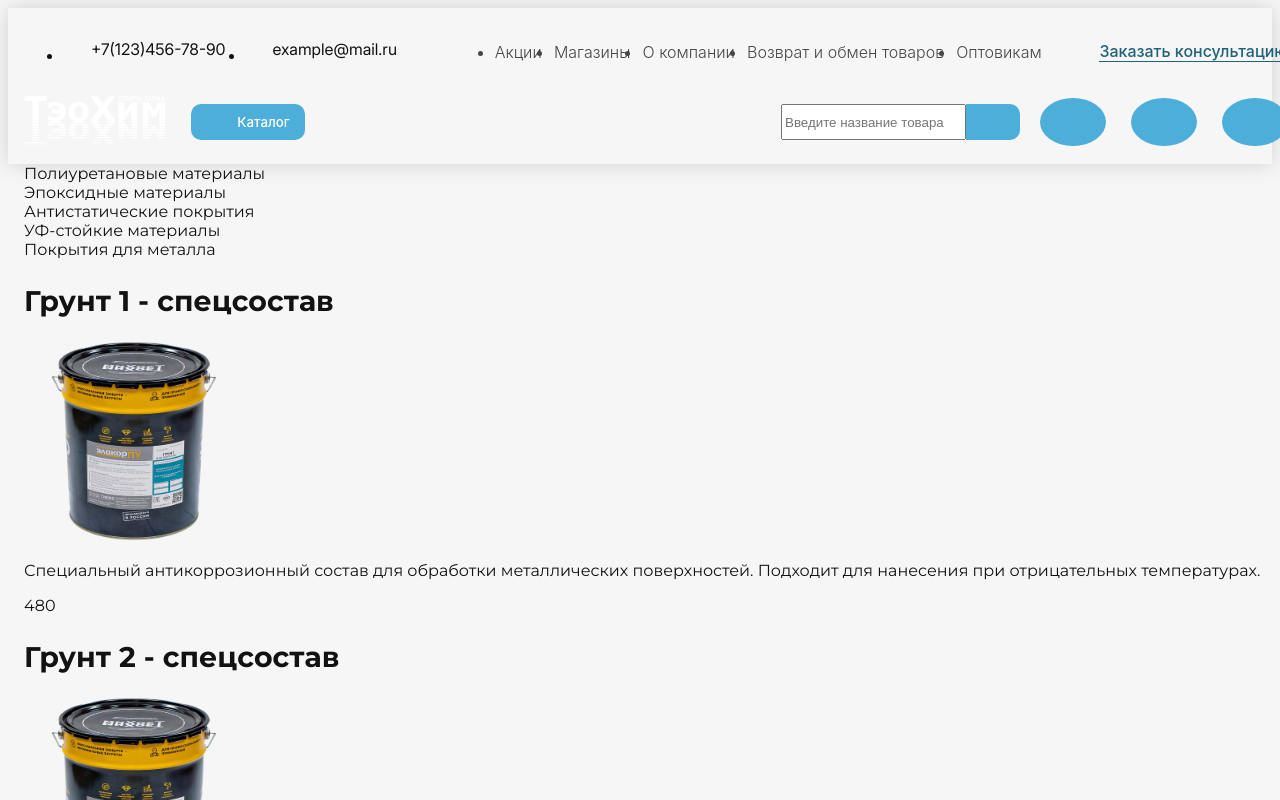
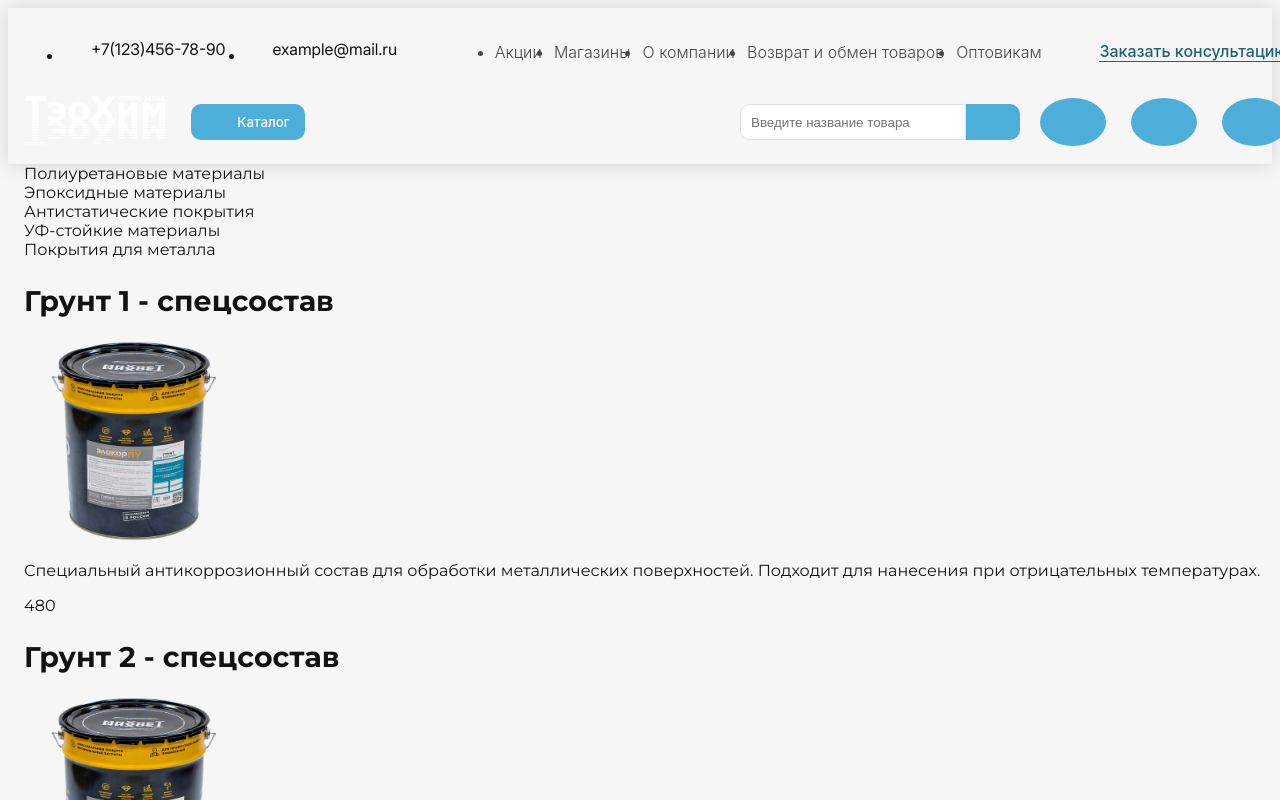
Before and after one commit to NakhimoVV/store-template, a Next.js app: page / in a window 1280 px wide. Shown: the top 800 px of the page. Built offline with nearby package versions, Linux system fonts and the light colour scheme; a web font is replaced by a local one.

Commit message:
add style for input type = search

```diff
--- a/src/features/SearchForm/ui/SearchForm.scss
+++ b/src/features/SearchForm/ui/SearchForm.scss
@@ -1,9 +1,16 @@
 .search-form {
   display: flex;
   align-items: center;
+  width: 280px;
+  transition-duration: var(--transition-duration);
+
+  &:has(.search-form__field input:focus-visible) {
+    width: 100%;
+  }
 
   &__field {
     display: flex;
     flex-direction: column;
+    width: 100%;
   }
 }
--- a/src/shared/styles/helpers/mixins.scss
+++ b/src/shared/styles/helpers/mixins.scss
@@ -67,7 +67,7 @@
 }
 
 @mixin focus-visible {
-  outline: 2px dashed var(--color-accent);
+  outline: 2px dashed var(--color-blue-4);
   outline-offset: 4px;
   transition-duration: 0s !important;
 }
--- a/src/shared/styles/variables.scss
+++ b/src/shared/styles/variables.scss
@@ -3,6 +3,7 @@
   --color-grey: #464646;
   --color-white: #ffffff;
   --color-light: #f6f6f6;
+  --color-light-grey: #e1e1e1;
   --color-red: #e50000;
 
   --color-accent: #4dafd9;
@@ -12,7 +13,7 @@
   --color-blue-3: #84b6cb;
   --color-blue-4: #1f607b;
 
-  --border: 1px solid var(--color-light);
+  --border: 1px solid var(--color-light-grey);
 
   --border-radius-s: 10px;
   --border-radius-m: 15px;
--- a/src/shared/ui/Field/ui/Field.scss
+++ b/src/shared/ui/Field/ui/Field.scss
@@ -16,5 +16,9 @@
 
   &__control {
     width: 100%;
+    padding: 10px;
+    border: var(--border);
+    border-top-left-radius: var(--border-radius-s);
+    border-bottom-left-radius: var(--border-radius-s);
   }
 }
--- a/src/shared/ui/Field/ui/Field.tsx
+++ b/src/shared/ui/Field/ui/Field.tsx
@@ -1,7 +1,7 @@
 import './Field.scss'
 import clsx from 'clsx'
 import getIdFromTitle from '@shared/ui/Field/lib/getIdFromTitle'
-import { InputHTMLAttributes } from 'react'
+import type { InputHTMLAttributes } from 'react'
 
 type FieldProps = {
   className?: string
--- a/src/widgets/Header/ui/Header.scss
+++ b/src/widgets/Header/ui/Header.scss
@@ -27,6 +27,10 @@
 
     &-navigation {
       color: var(--color-grey);
+      // TODO: раскомментировать в конце разработки
+      //      @media (prefers-color-scheme: dark) {
+      //        color: var(--color-light);
+      //      }
     }
 
     &-button {
```
Also changed, not shown: src/shared/styles/globals.scss (+14 -0 lines).
